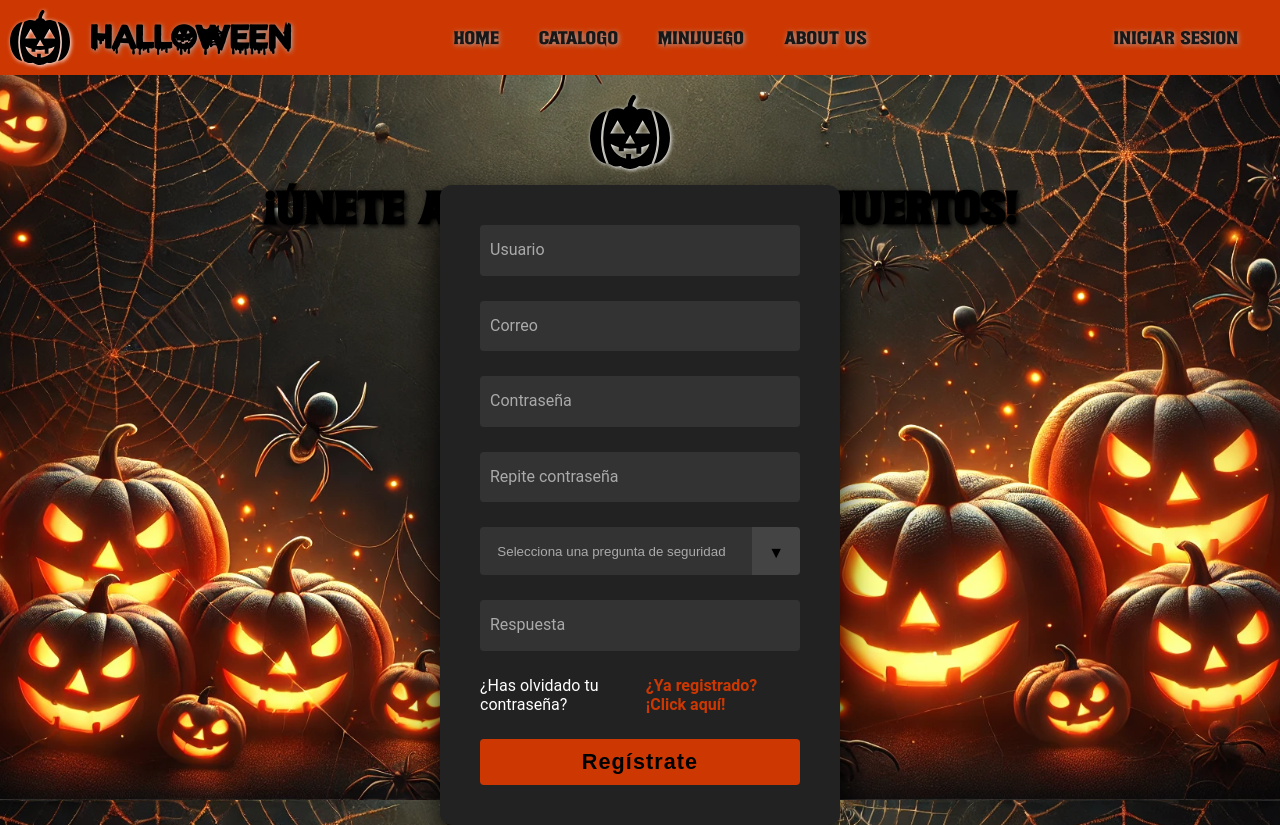
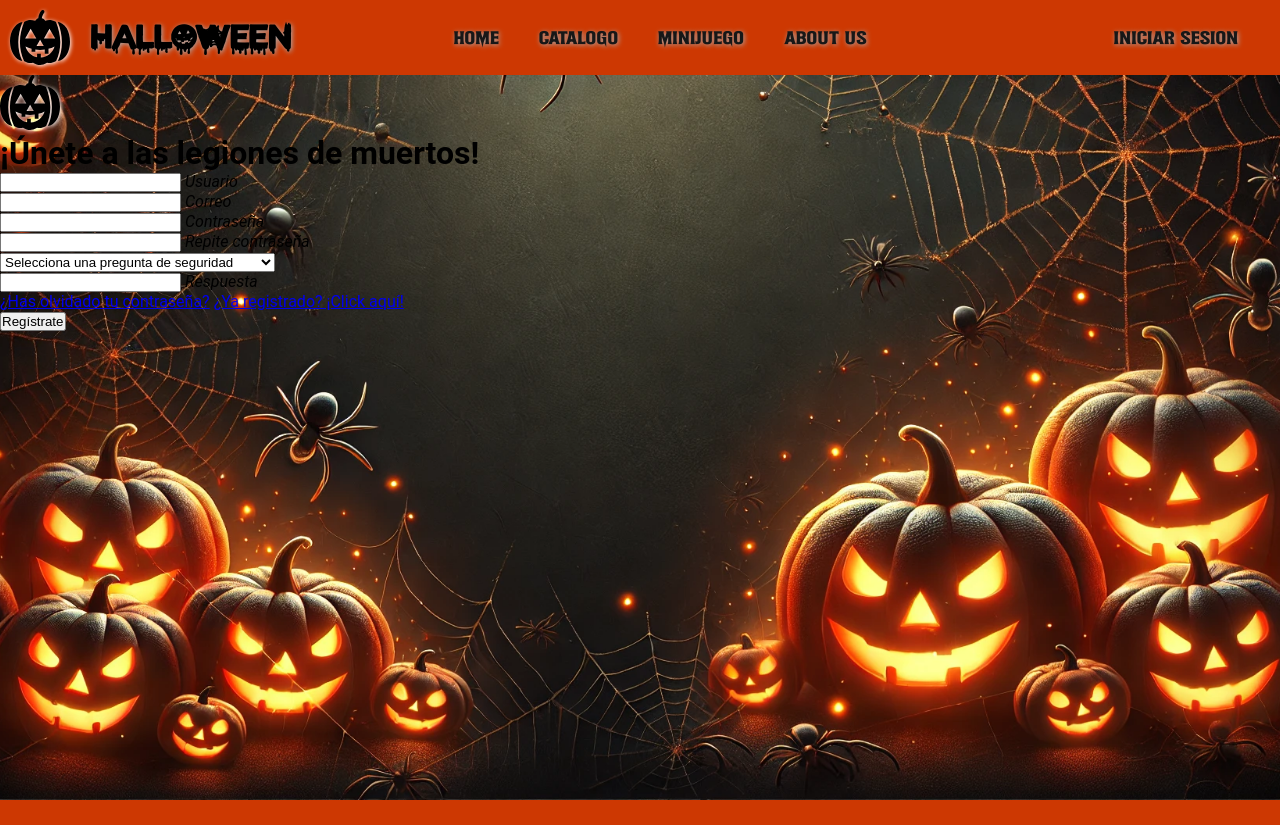
Before and after one commit to paurosmoleon/proyecto-de-halloween, a PHP site: page /front/Components/register.html in a window 1280 px wide. After the commit the page ends 800 px from the top, so only its background shows below. Run offline with PHP 8.4, Linux system fonts and the light colour scheme.

Commit message:
Ahora si todo acabado

```diff
--- a/front/css/login.css
+++ /dev/null
@@ -1,161 +0,0 @@
-.contieneTodo {
-  text-align: center;
-  padding: 20px;
-}
-
-.contieneTodo img {
-  width: 80px;
-  margin-bottom: 10px;
-}
-
-.contieneTodo h1 {
-  font-family: navHall;
-  font-size: 2.5rem;
-  text-shadow: 2px 2px 5px black;
-}
-
-.section {
-  width: 100%;
-  height: 50svh;
-  display: flex;
-  justify-content: center;
-  align-items: center;
-  margin-top: 4%;
-}
-
-@keyframes animate {
-  0% {
-    transform: translateY(-100%);
-  }
-  100% {
-    transform: translateY(100%);
-  }
-}
-
-.section .login {
-  position: relative;
-  width: 400px;
-  background: #222;
-  z-index: 1000;
-  display: flex;
-  justify-content: center;
-  align-items: center;
-  padding: 40px;
-  border-radius: 12px;
-  box-shadow: 0 15px 35px rgba(0, 0, 0, 9);
-}
-
-.section .login .marco {
-  position: relative;
-  width: 100%;
-  display: flex;
-  justify-content: center;
-  align-items: center;
-  flex-direction: column;
-  gap: 40px;
-}
-
-.section .login .marco .form {
-  width: 100%;
-  display: flex;
-  flex-direction: column;
-  gap: 25px;
-}
-
-.section .login .marco .form .inputBox {
-  position: relative;
-  width: 100%;
-}
-
-.section .login .marco .form .inputBox input {
-  position: relative;
-  width: 100%;
-  background: #333;
-  border: none;
-  outline: none;
-  padding: 25px 10px 7.5px;
-  border-radius: 4px;
-  color: #fff;
-  font-weight: 500;
-  font-size: 1em;
-}
-
-.section .login .marco .form .inputBox i {
-  position: absolute;
-  left: 0;
-  padding: 15px 10px;
-  font-style: normal;
-  color: #aaa;
-  transition: 0.5s;
-  pointer-events: none;
-}
-
-.login .marco .form .inputBox input:focus ~ i,
-.login .marco .form .inputBox input:valid ~ i {
-  transform: translateY(-7.5px);
-  font-size: 0.8em;
-  color: #fff;
-}
-
-.login .marco .form .links {
-  position: relative;
-  width: 100%;
-  display: flex;
-  justify-content: space-between;
-}
-
-.login .marco .form .links a {
-  color: #fff;
-  text-decoration: none;
-}
-
-.login .marco .form .links a:nth-child(2) {
-  color: rgb(205, 56, 2);
-  font-weight: 600;
-}
-
-.login .marco .form .inputBox input[type="submit"] {
-  padding: 10px;
-  background: rgb(205, 56, 2);
-  color: #000;
-  font-weight: 600;
-  font-size: 1.35em;
-  letter-spacing: 0.05em;
-  cursor: pointer;
-}
-
-input[type="submit"]:active {
-  opacity: 0.6;
-}
-select {
-  border: 0;
-  padding: 0 1em;
-  color: #aaa;
-  background-color: #333;
-  cursor: pointer;
-}
-
-.select {
-  position: relative;
-  display: flex;
-  width: 20em;
-  height: 3em;
-  border-radius: 0.25em;
-  overflow: hidden;
-}
-.select::after {
-  content: "\25BC";
-  position: absolute;
-  top: 0;
-  right: 0;
-  padding: 1em;
-  background-color: #444;
-  transition: 0.25s all ease;
-  pointer-events: none;
-}
-.select:hover::after {
-  color: rgb(205, 56, 2);
-}
-#otroColor {
-  color: #ccc;
-}
--- a/front/landing.html
+++ b/front/landing.html
@@ -6,10 +6,6 @@
     <title>Home - ¡Una noche escalofriante!</title>
     <link rel="stylesheet" href="./css/global.css" />
     <link rel="stylesheet" href="./css/landing.css" />
-    <link rel="stylesheet" href="./css/nieve.css" />
-    <link rel="stylesheet" href="./css/logicaImagen.css" />
-    <link rel="stylesheet" href="./css/screamer.css" />
-
     <link rel="icon" type="image/x-icon" href="./assets/img/icos-svg/halloween-icon-orange.png">
 
   </head>
```
Also changed, not shown: front/css/landing.css (+133 -0 lines), front/css/logicaImagen.css (deleted, +0 -35 lines), front/css/nieve.css (deleted, +0 -52 lines), front/css/screamer.css (deleted, +0 -50 lines), front/logicaImagen.html (deleted, +0 -68 lines), front/nieve.html (deleted, +0 -162 lines).
